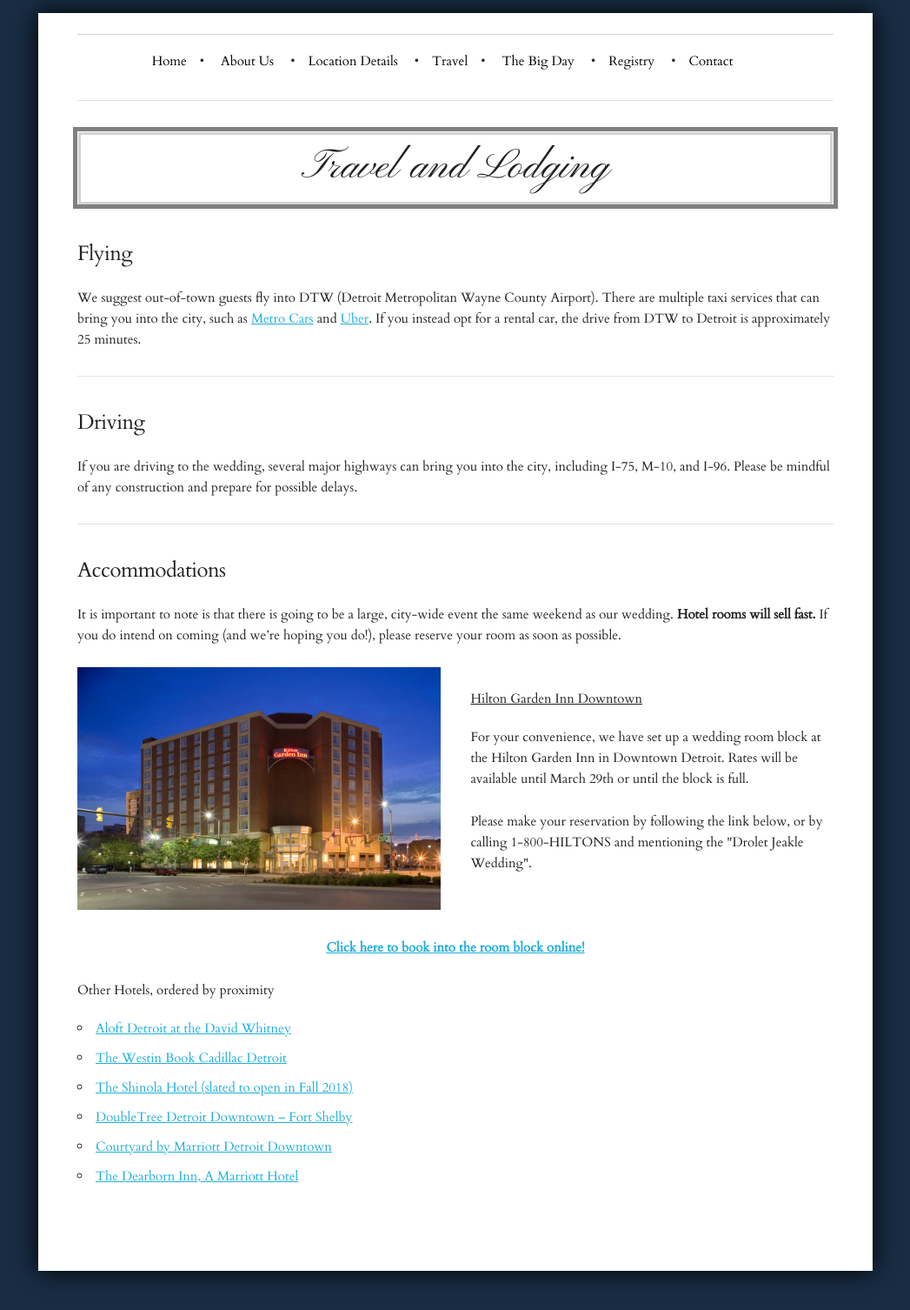
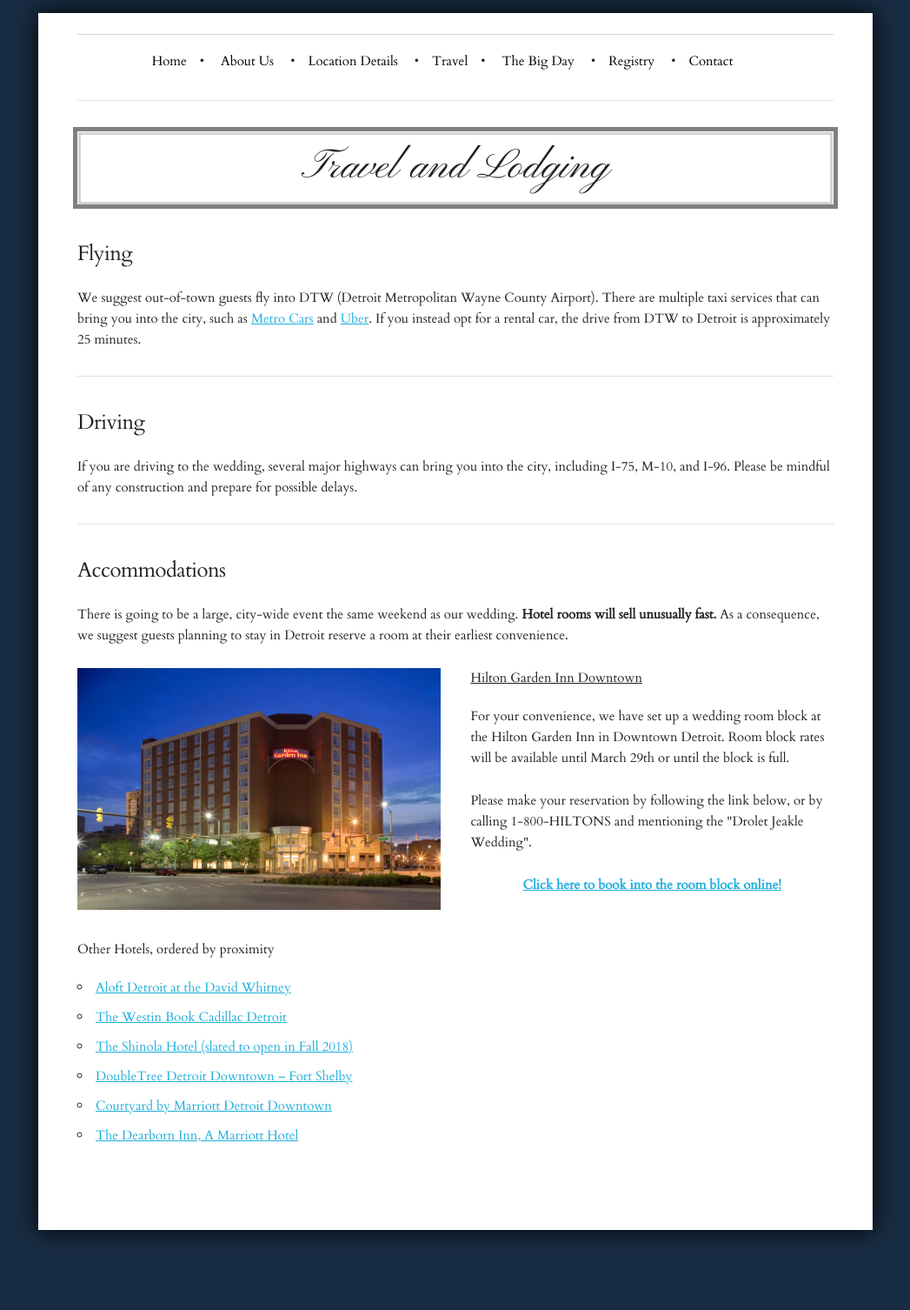
Before and after one commit to cjjeakle/DroletJeakleWedding, a Jekyll site: the page built from travel/index.html, in a window 1280 px wide. Shown: the whole page at 87% size, without its empty margins (116-1163 px from the left). Built offline with Jekyll 4.4.1, drawn with Linux system fonts in a browser that asks for light colours; nearby versions of some CDN libraries; after the commit the page ends 1459 px from its top, so only the background shows below that.

Commit message:
Cleaned up wording on travel page.
Made wording more friendly, improved formatting

```diff
--- a/the_big_day/index.html
+++ b/the_big_day/index.html
@@ -4,7 +4,7 @@ layout: default
 ---
 
 <p class="center">
-  We are excited for you to join us for the beginning of our next adventure!
+  We are excited for you to join us at the beginning of our next adventure!
 </p>
 <p class="center">
   Attire: Formal
--- a/travel/index.html
+++ b/travel/index.html
@@ -24,9 +24,9 @@ layout: default
 
 <h5>Accommodations</h5>
 <p>
-  It is important to note is that there is going to be a large, city-wide event the same weekend as our wedding.
-  <b>Hotel rooms will sell fast.</b>
-  If you do intend on coming (and we’re hoping you do!), please reserve your room as soon as possible.
+  There is going to be a large, city-wide event the same weekend as our wedding.
+  <b>Hotel rooms will sell unusually fast.</b>
+  As a consequence, we suggest guests planning to stay in Detroit reserve a room at their earliest convenience.
 </p>
 
 <div class="row vertical-center-container">
@@ -43,24 +43,22 @@ layout: default
       <h6><u>Hilton Garden Inn Downtown</u></h6>
       <p>
         For your convenience, we have set up a wedding room block at the Hilton Garden Inn in Downtown Detroit.
-        Rates will be available until March 29th or until the block is full.
+        Room block rates will be available until March 29th or until the block is full.
       </p>
       <p>
         Please make your reservation by following the link below, or by calling 1-800-HILTONS and mentioning
       the "Drolet Jeakle Wedding".
       </p>
+      <p class="center">
+        <b><a href="http://hiltongardeninn.hilton.com/en/gi/groups/personalized/D/DETDHGI-DJW-20190426/index.jhtml?WT.mc_id=POG ">
+          Click here to book into the room block online!
+        </a></b>
+      </p>
     </div>
   </div>
 </div>
 
-<p class="center">
-  <br/>
-  <b><a href="http://hiltongardeninn.hilton.com/en/gi/groups/personalized/D/DETDHGI-DJW-20190426/index.jhtml?WT.mc_id=POG ">
-    Click here to book into the room block online!
-  </a>
-  </b>
-</p>
-
+<p>
   <h6>Other Hotels, ordered by proximity</h6>
   <ul>
     <li><a href="http://www.aloftdetroit.com/">
@@ -82,3 +80,4 @@ layout: default
       The Dearborn Inn, A Marriott Hotel
     </a></li>
   </ul>
+</p>
```
Lines whose indentation alone changed are shown as unchanged.
